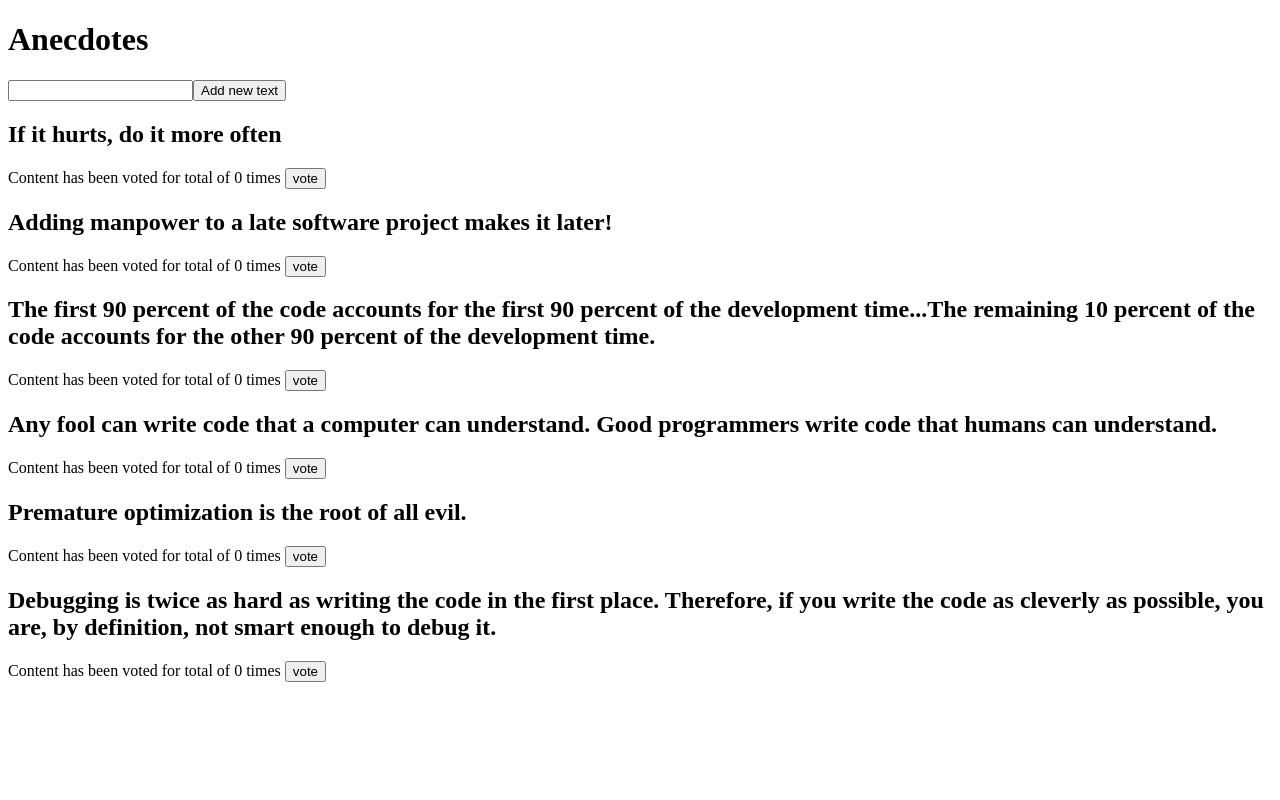
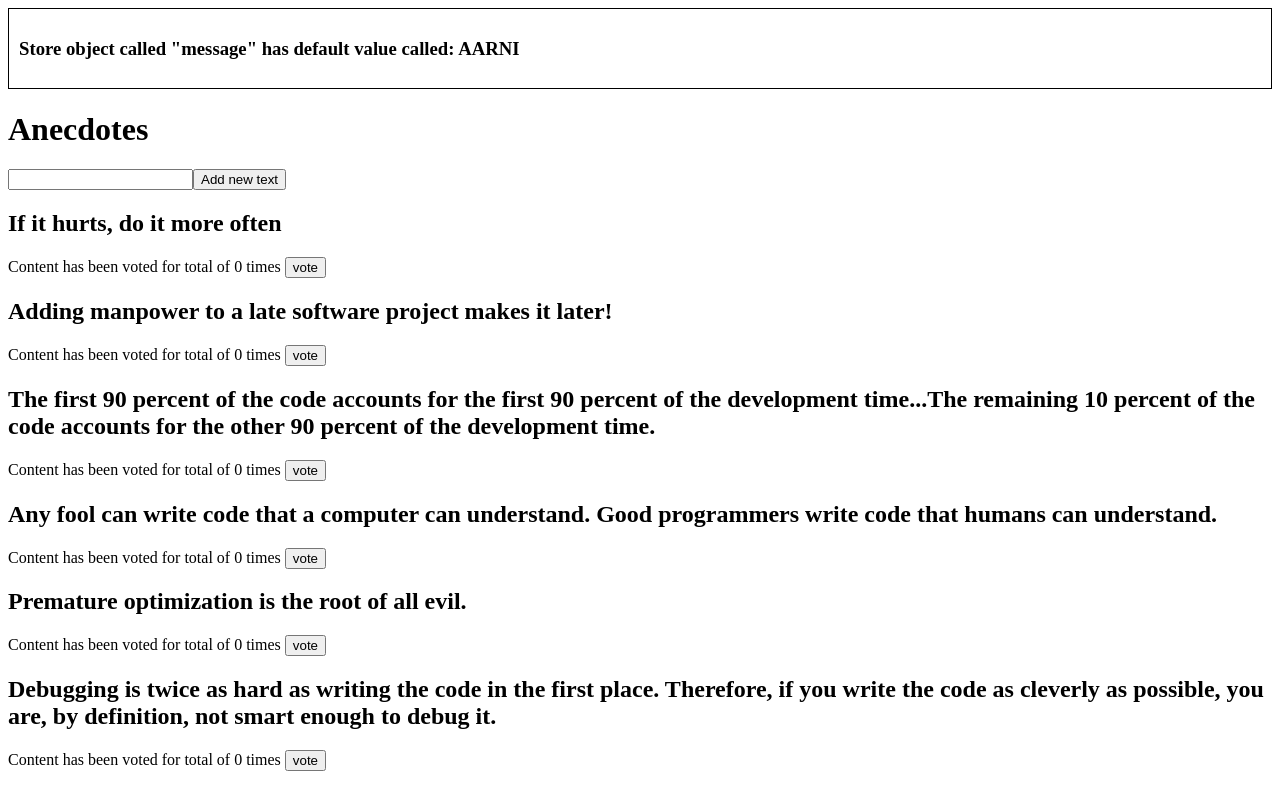
Before and after one commit to aarnipavlidi/11.21-Your-own-pipeline, a React (Create React App) app: page / in a window 1280 px wide. Built offline with nearby package versions, Linux system fonts and the light colour scheme.

Commit message:
anekdootit_step08

```diff
--- a/src/App.js
+++ b/src/App.js
@@ -5,12 +5,14 @@ import React from 'react'; // Sovellus ottaa "react" nimisen kirjaston käyttö
 
 import AnecdoteForm from './components/AnecdoteForm' // Sovellus hyödyntää "AnecdoteForm" (AnecdoteForm.js) nimistä komponenttia, joka sijaitsee => "./components/AnecdoteForm".
 import AnecdoteList from './components/AnecdoteList' // Sovellus hyödyntää "AnecdoteList" (AnecdoteList.js) nimistä komponenttia, joka sijaitsee => "./components/AnecdoteList".
+import Notification from './components/Notification' // Sovellus hyödyntää "Notification" (Notification.js) nimistä komponenttia, joka sijaitsee => "./components/Notification".
 
 const App = () => { // Sovellus alkaa tästä...
 
   // Sovellus renderöi (...) sisällä olevat asiat käyttäjälle näkyviin.
   return (
     <div>
+      <Notification />
       <h1>Anecdotes</h1>
       <AnecdoteForm />
       <AnecdoteList />
--- a/src/components/AnecdoteList.js
+++ b/src/components/AnecdoteList.js
@@ -5,11 +5,12 @@ import React from 'react'; // Komponentti ottaa "react" nimisen kirjaston käytt
 import { useSelector, useDispatch } from 'react-redux' // Komponentti ottaa "useSelector" ja "useDispatch" funktiot käyttöönsä => "react-redux" kirjaston kautta.
 import { likeValueButton } from '../reducers/anecdoteReducer' // Komponentti ottaa "likeValueButton" funktion käyttöönsä, joka sijaitsee => "anecdoteReducer.js" tiedostossa.
 
-const AnecdoteList = () => {
+const AnecdoteList = () => { // Alustetaan "AnecdoteList" niminen komponentti, joka suorittaa {...} sisällä olevat asiat.
   // Alustetaan muuttuja "anecdotes", joka suorittaa "useSelector(...)" funkion. Tämän avulla päästään
   // käsiksi "storeen" tallennettuun taulukon arvoihin. Lisää tästä täältä: https://react-redux.js.org/api/hooks#useselector
-  const anecdotes = useSelector(state => state)
-  console.log(anecdotes.sort((a, b) => b.votes - a.votes))
+  // Ota myös huomioon, että käytämme alla olevan funktion sisällä => "state.values",
+  // koska olemme asettaneet aikaisemmin storeen (store.js) kyseisen objektin arvon.
+  const anecdotes = useSelector(state => state.values)
   // Alustetaan muuttuja "dispatch", joka suorittaa "useDispatch()" funktion. Tämän avulla sovellus
   // pystyy tekemään muutoksia "storeen" tallennettuihin  taulukon arvoihin. Lisää tästä täältä: https://react-redux.js.org/api/hooks#usedispatch
   const dispatch = useDispatch()
--- a/src/components/Notification.js
+++ b/src/components/Notification.js
@@ -1,17 +1,28 @@
 // This exercise has been commented by Aarni Pavlidi, if you have any questions or suggestions with the code,
 // then please contact me by sending email at me@aarnipavlidi.fi <3
 
-import React from 'react'; // Sovellus ottaa "react" nimisen kirjaston käyttöönsä.
+import React from 'react'; // Komponentti ottaa "react" nimisen kirjaston käyttöönsä.
+import { useSelector } from 'react-redux' // Komponentti ottaa "useSelector" funktion käyttöönsä => "react-redux" kirjaston kautta.
 
-const Notification = () => {
-  const style = {
+const Notification = () => { // Alustetaan "Notification" niminen komponentti, joka suorittaa {...} sisällä olevat asiat.
+  // Alustetaan muuttuja "notificationMessage", joka suorittaa "useSelector(...)" funkion. Tämän avulla päästään
+  // käsiksi "storeen" tallennettuun taulukon arvoihin. Lisää tästä täältä: https://react-redux.js.org/api/hooks#useselector
+  // Ota myös huomioon, että käytämme alla olevan funktion sisällä => "state.message",
+  // koska olemme asettaneet aikaisemmin storeen (store.js) kyseisen objektin arvon.
+  const notificationMessage = useSelector(state => state.message)
+
+  const style = { // Alustetaan muuttuja "style", joka saa käyttöönsä {...} sisällä olevien objektien arvot.
     border: 'solid',
     padding: 10,
     borderWidth: 1
   }
+
+  // Komponentti renderöi käyttäjälle näkyviin (...) sisällä olevat asiat.
   return (
     <div style={style}>
-      render here notification...
+      <div>
+        <h3>Store object called "message" has default value called: {notificationMessage}</h3>
+      </div>
     </div>
   )
 }
--- /dev/null
+++ b/src/reducers/notificationReducer.js
@@ -0,0 +1,26 @@
+// This exercise has been commented by Aarni Pavlidi, if you have any questions or suggestions with the code,
+// then please contact me by sending email at me@aarnipavlidi.fi <3
+
+// Alustetaan muuttuja "notificationReducer", joka suorittaa {...} sisällä olevat asiat. Muuttuja saa myös käyttöönsä parametrien => "state" ja "action" arvot.
+const notificationReducer = (state = 'AARNI', action) => {
+
+  // Jos alla oleva if-ehto toteutuu, niin sovellus suorittaa {...} sisällä olevat asiat.
+  if (action.type === 'NOTIFICATION_MESSAGE') {
+    return action.notification
+  }
+
+  return state
+}
+
+// Viedään muuttujan "notificationChange" sisältö käytettäväksi, jotta esim. "index.js"
+// tiedosto pystyy hyödyntämään sovelluksen aikana. Aina kun kyseiseen funktioon
+// tehdään viittaus, niin sovellus tekee {...} sisällä olevat asiat.
+export const notificationChange = (notification) => {
+  return {
+    type: 'NOTIFICATION_MESSAGE',
+    notification,
+  }
+}
+
+// Viedään muuttujan "notificationReducer" avulla tämän tiedoston sisältö käytettäväksi, jotta esim. "index.js" tiedosto pystyy hyödyntämään sovelluksen aikana.
+export default notificationReducer
--- a/src/store.js
+++ b/src/store.js
@@ -1,9 +1,21 @@
 // This exercise has been commented by Aarni Pavlidi, if you have any questions or suggestions with the code,
 // then please contact me by sending email at me@aarnipavlidi.fi <3
 
-import { createStore } from 'redux' // Sovellus ottaa "createStore" funktion käyttöönsä => "redux" kirjaston kautta.
+import { createStore, combineReducers } from 'redux' // Sovellus ottaa "createStore" ja "combineReducers" funktiot käyttöönsä => "redux" kirjaston kautta.
 import { composeWithDevTools } from 'redux-devtools-extension' // Sovellus ottaa "composeWithDevTools" funktion käyttöönsä => "redux-devtools-extension" kirjaston kautta.
-import reducer from './reducers/anecdoteReducer' // Alustetaan muuttuja "reducer", joka hyödyntää "anecdoteReducer.js" tiedoston sisältöä sovelluksen aikana.
+
+import anecdoteReducer from './reducers/anecdoteReducer' // Alustetaan muuttuja "anecdoteReducer", joka hyödyntää "anecdoteReducer.js" tiedoston sisältöä sovelluksen aikana.
+import notificationReducer from './reducers/notificationReducer' // Alustetaan muuttuja "notificationReducer", joka hyödyntää "notificationReducer.js" tiedoston sisältöä sovelluksen aikana.
+
+// Alustetaan muuttuja "reducer", joka hyödyntää "combineReducers(...)" funktiota,
+// kyseisen funktion avulla voidaan yhdistää kaksi (2) nykyistä reduceria eli tässä
+// tapauksessa yhdistämme "anecdoteReducer" sekä "notification" arvot yhteen. Kun
+// sovellus renderöidään, niin konsoliin (redux-devtools) ilmestyy myös kaksi (2)
+// objektia eli => "values" sekä "message".
+const reducer = combineReducers({
+  values: anecdoteReducer,
+  message: notificationReducer
+})
 
 // Alustetaan muuttuja "store", joka hyödyntää => "createStore()" funktiota. Funktio käyttää
 // parametrinä "reducer" muuttujan arvoa, lisää funktiosta löytyy täältä: https://redux.js.org/api/createstore
```
